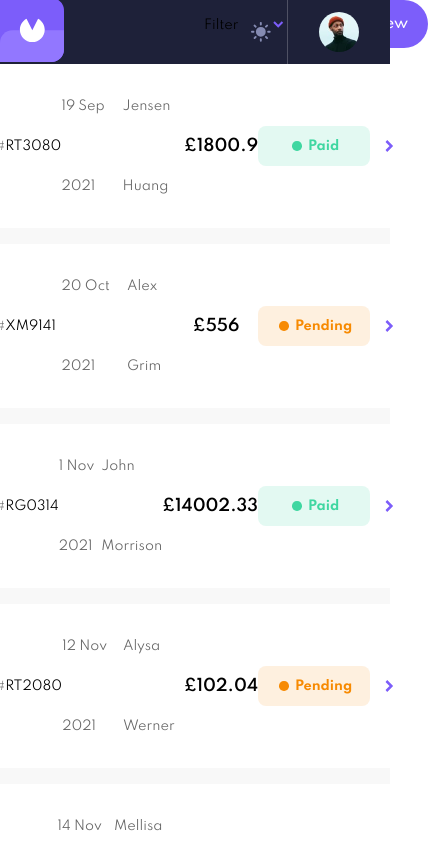
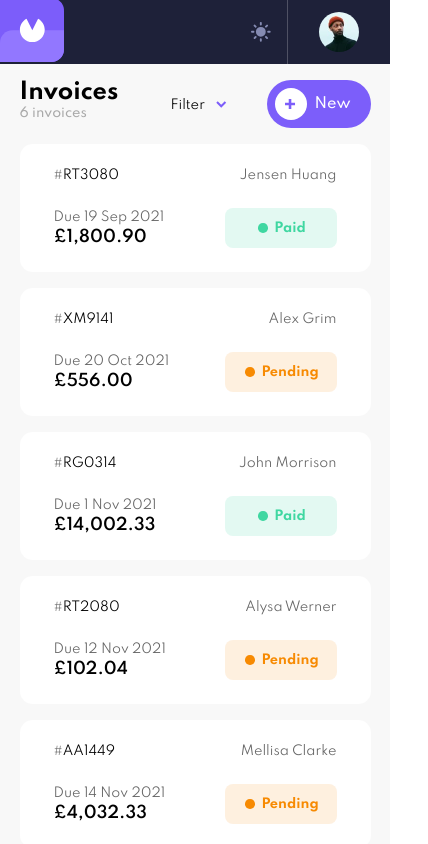
Before and after one commit to mrbrovki/invoice-app, a React (Create React App) app: page / in a window 390 px wide. Shown: the top 844 px of the page, 428 px wide, since content can reach past the window. Built offline with nearby package versions, Linux system fonts and the light colour scheme.

Commit message:
invoice modified

```diff
--- a/src/components/Invoice.tsx
+++ b/src/components/Invoice.tsx
@@ -16,15 +16,27 @@ interface Props{
 const Invoice = ({id, paymentDue, clientName, total, status}: Props) => {
   const {mode} = useContext(Context);
   const date = new Date(paymentDue as string);
+  const addComma = (num: string) =>{
+   const numArr = num.split('');
+   const newArr = [];
+   for(let i = numArr.length - 1; i > 0; i--){
+    newArr.unshift(numArr[i])
+    if(i < numArr.length - 3 && (numArr.length - i) % 3 == 0){
+     newArr.unshift(',')
+    }
+   }
+   newArr.unshift(numArr[0]);
+   return newArr.join('');
+  };
 
   return (
     <Link to={'/invoice/' + id} className={styles.invoice + ' ' + styles['invoice-' + mode]}>
       <div className={styles.id + ' ' + styles['id-' + mode]}>
         <span>#</span>{id}
       </div>
-      <p className={styles.due + ' ' + styles['due-' + mode]}>{date.getDate() + " " + monthArr[date.getMonth() + 1] + " " + date.getFullYear()}</p>
+      <p className={styles.due + ' ' + styles['due-' + mode]}>Due {date.getDate() + " " + monthArr[date.getMonth() + 1] + " " + date.getFullYear()}</p>
       <p className={styles.name + ' ' + styles['name-' + mode]}>{clientName}</p>
-      <p className={styles.total + ' ' + styles['total-' + mode]}>£{total}</p>
+      <p className={styles.total + ' ' + styles['total-' + mode]}>£{addComma(total?.toFixed(2) as string)}</p>
       <div className={styles['status-container'] + ' ' + styles[status as string] + ' ' + styles[status as string + '-' + mode as string]}>
         <div className={styles.circle}></div>
         <p>{status}</p>
--- a/src/components/pages/Home.tsx
+++ b/src/components/pages/Home.tsx
@@ -29,7 +29,9 @@ const Home = () => {
           <h1>Invoices</h1>
         </div>
         <div className={styles['f-c']}>
-         <div onMouseOver={()=>setVisibility('shown')} onMouseOut={()=>setVisibility('hidden')} className={styles['f-c'] + ' ' + styles['filter-by'] + ' ' + styles['filter-' + mode]}>
+         <div onClick={() =>
+         setVisibility(prev => prev === 'hidden' ? 'shown' : 'hidden')}
+         className={styles['f-c'] + ' ' + styles['filter-by'] + ' ' + styles['filter-' + mode]}>
             <p></p>
             <img src='/assets/icon-arrow-down.svg' alt='arrow'/>
             <div className={styles['status-choices'] + ' ' + styles[visibility] + ' '+ styles['status-choices-' + mode]}>
--- a/src/styles/Home.module.css
+++ b/src/styles/Home.module.css
@@ -2,6 +2,7 @@
   display: flex;
 }
 .home {
+  margin-top: 5rem;
   width: calc(40vw + 20rem);
 }
 .invoices-header-dark,
@@ -42,10 +43,13 @@
 .filter-by:hover {
   cursor: pointer;
 }
+
 .status-choices {
   position: absolute;
+  z-index: 10;
   top: 4rem;
   border-radius: 0.8rem;
+  box-shadow: 0 0 10px #00000030;
   text-align: center;
   max-height: 10rem;
   width: 10rem;
@@ -94,8 +98,20 @@
   border-radius: 50%;
   background-color: #fff;
 }
-
+@media screen and (max-width: 1200px) {
+  .home {
+    width: 90vw;
+    margin-top: 10rem;
+  }
+}
 @media screen and (max-width: 768px) {
+  .home {
+    margin-top: 5rem;
+  }
+  .status-choices {
+    top: 2.5rem;
+    right: -3rem;
+  }
   .invoices-header-light h1,
   .invoices-header-dark h1 {
     font-size: 1.4rem;
@@ -106,7 +122,7 @@
     font-weight: 500;
   }
   .filter-by {
-    width: 5rem;
+    width: 3.5rem;
   }
   .filter-by p::before {
     content: "Filter";
--- a/src/styles/Invoice.module.css
+++ b/src/styles/Invoice.module.css
@@ -3,7 +3,7 @@
   align-items: center;
   grid-template-columns: repeat(4, 1fr) 8rem 0.5rem;
   text-decoration: none;
-  line-height: 5rem;
+  height: 5rem;
   border-radius: 0.8rem;
   margin-top: 1rem;
   padding: 0 2rem;
@@ -101,3 +101,33 @@
 .arrow-right {
   transform: scale(1.25);
 }
+
+@media screen and (max-width: 768px) {
+  .invoice {
+    grid-template-columns: 1fr;
+    align-items: center;
+    align-content: center;
+    height: 8rem;
+  }
+  .id {
+    height: 2.5rem;
+    grid-area: 1 / 1 / 2 / 2;
+  }
+  .due {
+    grid-area: 2 / 1 / 3 / 2;
+  }
+  .name {
+    height: 2.5rem;
+    text-align: right;
+    grid-area: 1 / 2 / 2/ 3;
+  }
+  .status-container {
+    grid-area: 2 / 2 / 4 / 3;
+  }
+  .total {
+    grid-area: 3 / 1 / 4 / 2;
+  }
+  .arrow-right {
+    display: none;
+  }
+}
--- a/src/styles/Main.module.css
+++ b/src/styles/Main.module.css
@@ -4,7 +4,6 @@
   display: flex;
   flex-flow: row nowrap;
   justify-content: center;
-  align-items: center;
   transition: 0.2s background-color;
 }
 .main-light {
```
Also changed, not shown: src/logo.svg (deleted).
